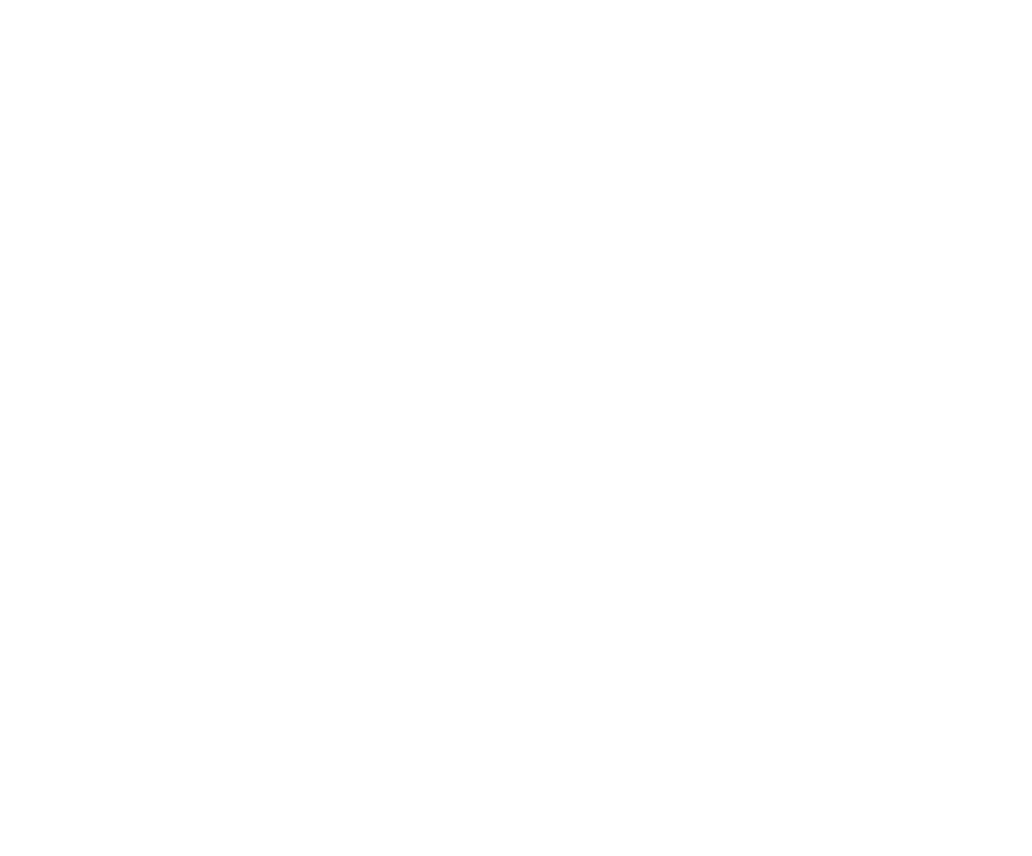
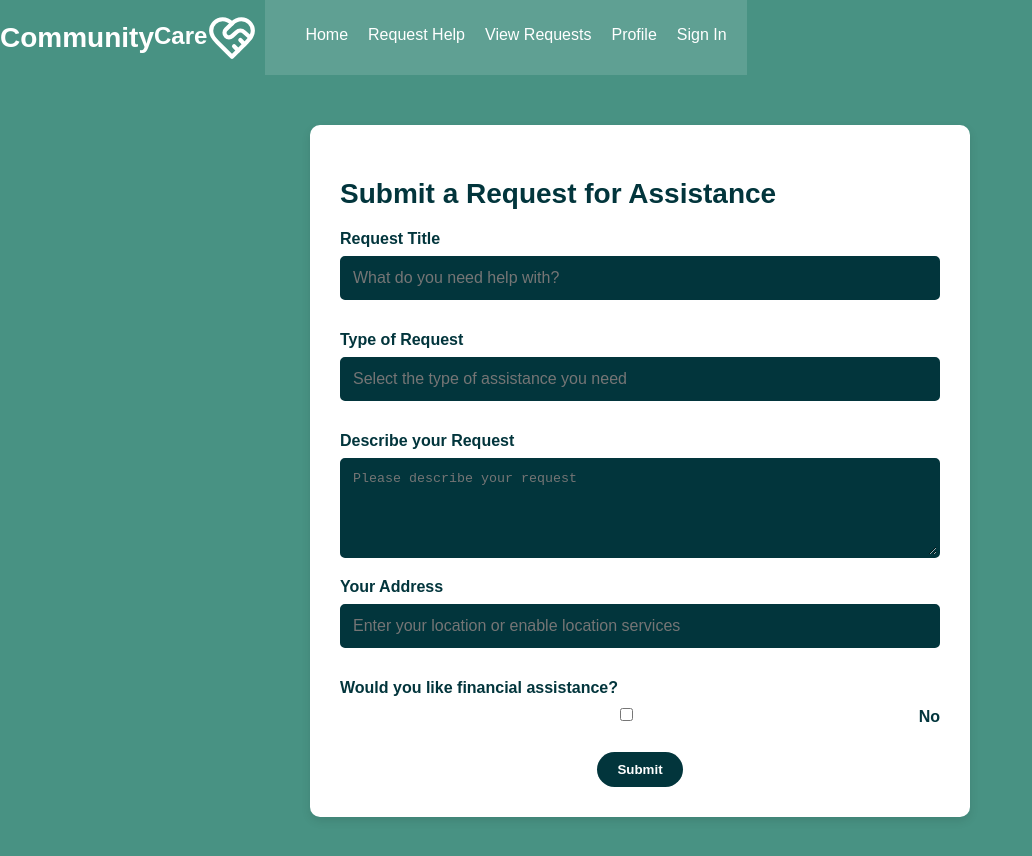
Before and after one commit to Brilynd/CommunityCare, a React (Create React App) app in the folder communitycare_frontend/: page /request-help in a window 1280 px wide. Before the commit this address had no page. Shown: the top 856 px of the page, without its empty margins (0-1032 px from the left). Before the commit the page ends 800 px from the top, so only its background shows below. Built offline with nearby package versions, Linux system fonts and the light colour scheme.

Commit message:
creating base for request help page

```diff
--- a/communitycare_frontend/src/App.js
+++ b/communitycare_frontend/src/App.js
@@ -3,12 +3,16 @@ import React, { useState } from 'react';
 import { BrowserRouter as Router, Routes, Route } from 'react-router-dom';
 import Navbar from './components/Navbar';
 import Home from './components/Home';
+import RequestHelp from './components/RequestHelp';
 
 function App() {
   return (
     <Router>
-      <Routes>
+        <Navbar />
+        <Routes>
         <Route path="/" element={<Home/>} />
+        <Route path="/request-help" element={<RequestHelp />} />
+
       </Routes>
     </Router>
   );
--- /dev/null
+++ b/communitycare_frontend/src/components/RequestHelp.css
@@ -0,0 +1,87 @@
+/* Page background */
+body {
+    background-color: #489283;
+    margin: 0;
+    font-family: Arial, sans-serif;
+}
+
+/* Form container */
+.request-help-container {
+    background-color: white;
+    max-width: 600px;
+    margin: 50px auto;
+    padding: 30px;
+    border-radius: 10px;
+    box-shadow: 0px 4px 10px rgba(0, 0, 0, 0.1);
+}
+
+/* Header */
+.header {
+    color: #02353C;
+    text-align: center;
+    margin-bottom: 20px;
+}
+
+/* Form styling */
+.request-form {
+    display: flex;
+    flex-direction: column;
+}
+
+/* Form group */
+.form-group {
+    margin-bottom: 16px;
+}
+
+/* Labels */
+label {
+    color: #02353C;
+    font-weight: bold;
+    margin-bottom: 8px;
+    display: block;
+}
+
+/* Text inputs and text areas */
+input[type="text"],
+textarea {
+    background-color: #02353C;
+    color: white;
+    padding: 10px;
+    border: 3px solid #02353C;
+    border-radius: 5px;
+    width: 100%;
+    box-sizing: border-box;
+}
+
+/* Textarea specific styles */
+textarea {
+    min-height: 100px;
+}
+
+/* Toggle section */
+.toggle {
+    display: flex;
+    align-items: center;
+}
+
+.toggle input {
+    margin-right: 10px;
+}
+
+/* Submit button */
+.submit-button {
+    background-color: #02353C;
+    color: white;
+    padding: 10px 20px;
+    border: none;
+    border-radius: 25px;
+    cursor: pointer;
+    font-weight: bold;
+    align-self: center; /* Center the button */
+    width: fit-content; /* Ensure button doesn't take up full width */
+}
+
+/* Submit button hover effect */
+.submit-button:hover {
+    background-color: #02353C75;
+}
--- /dev/null
+++ b/communitycare_frontend/src/components/RequestHelp.jsx
@@ -0,0 +1,90 @@
+import React, { useState } from 'react';
+import './RequestHelp.css'; // Import the updated CSS file
+
+const RequestHelp = () => {
+    const [title, setTitle] = useState('');
+    const [typeOfRequest, setTypeOfRequest] = useState('');
+    const [description, setDescription] = useState('');
+    const [address, setAddress] = useState('');
+    const [financialAssistance, setFinancialAssistance] = useState(false);
+
+    const handleSubmit = (e) => {
+        e.preventDefault();
+        // Handle form submission (e.g., API call)
+        console.log({
+            title,
+            typeOfRequest,
+            description,
+            address,
+            financialAssistance,
+        });
+    };
+
+    return (
+        <div className="request-help-container">
+            <h2 className="header">Submit a Request for Assistance</h2>
+            <form onSubmit={handleSubmit} className="request-form">
+                <div className="form-group">
+                    <label>Request Title</label>
+                    <input
+                        type="text"
+                        placeholder="What do you need help with?"
+                        value={title}
+                        onChange={(e) => setTitle(e.target.value)}
+                        required
+                    />
+                </div>
+
+                <div className="form-group">
+                    <label>Type of Request</label>
+                    <input
+                        type="text"
+                        placeholder="Select the type of assistance you need"
+                        value={typeOfRequest}
+                        onChange={(e) => setTypeOfRequest(e.target.value)}
+                        required
+                    />
+                </div>
+
+                <div className="form-group">
+                    <label>Describe your Request</label>
+                    <textarea
+                        placeholder="Please describe your request"
+                        value={description}
+                        onChange={(e) => setDescription(e.target.value)}
+                        required
+                    />
+                </div>
+
+                <div className="form-group">
+                    <label>Your Address</label>
+                    <input
+                        type="text"
+                        placeholder="Enter your location or enable location services"
+                        value={address}
+                        onChange={(e) => setAddress(e.target.value)}
+                        required
+                    />
+                </div>
+
+                <div className="form-group">
+                    <label>Would you like financial assistance?</label>
+                    <div className="toggle">
+                        <input
+                            type="checkbox"
+                            checked={financialAssistance}
+                            onChange={() => setFinancialAssistance(!financialAssistance)}
+                        />
+                        <label>{financialAssistance ? "Yes" : "No"}</label>
+                    </div>
+                </div>
+
+                <button type="submit" className="submit-button">
+                    Submit
+                </button>
+            </form>
+        </div>
+    );
+};
+
+export default RequestHelp;
```
